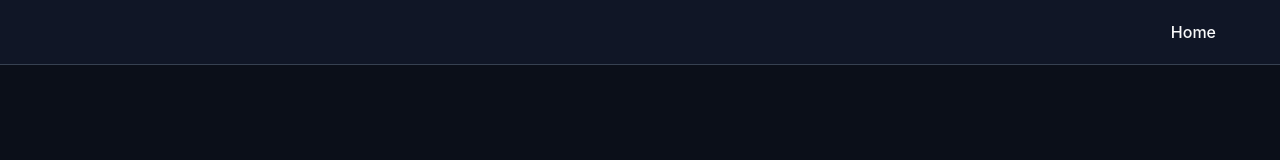
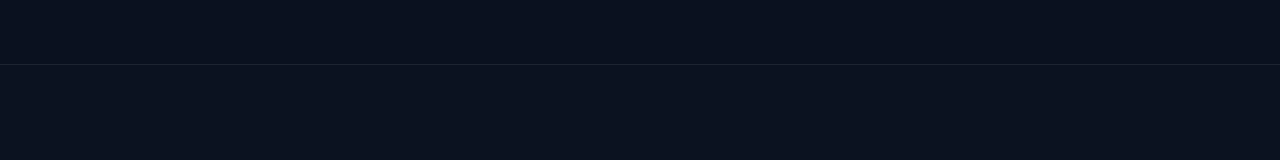
Before and after one commit to wszitenhelm/my-website, a React (Vite) app in the folder my-portfolio/: page / in a window 1280 px wide. Shown: the top 160 px of the page. Built offline with nearby package versions, Linux system fonts and the light colour scheme; the HTML template or start-up script is replaced by a standard one.

Commit message:
chore: remove home nav button

```diff
--- a/my-portfolio/src/App.jsx
+++ b/my-portfolio/src/App.jsx
@@ -5,16 +5,16 @@ import Home from './Home';
 function App() {
   return (
     <Router>
-      <div className="min-h-screen bg-[#0B0F19] text-[#F9FAFB]">
-        <header className="sticky top-0 z-50 border-b border-[#374151] bg-[#111827]/95 backdrop-blur">
+      <div className="app-grid min-h-screen bg-[#0B1220] text-[#E5E7EB]">
+        <header className="sticky top-0 z-50 border-b border-[rgba(255,255,255,0.08)] bg-[#0B1220]/85 backdrop-blur">
           <div className="mx-auto flex h-16 w-full max-w-[1200px] items-center justify-end px-6">
             <nav aria-label="Main navigation">
-              <ul className="flex items-center gap-6 text-base font-medium">
-                <li>
-                  <Link className="text-[#F9FAFB] transition-colors hover:text-[#818CF8]" to="/">
+              <ul className="flex items-center gap-6 text-base font-medium text-[#E5E7EB]">
+                {/* <li>
+                  <Link className="transition-colors hover:text-[#22D3EE]" to="/">
                     Home
                   </Link>
-                </li>
+                </li> */}
                 {/* <li>
                   <Link className="text-[#F9FAFB] transition-colors hover:text-[#818CF8]" to="/diary">
                     Diary
```
